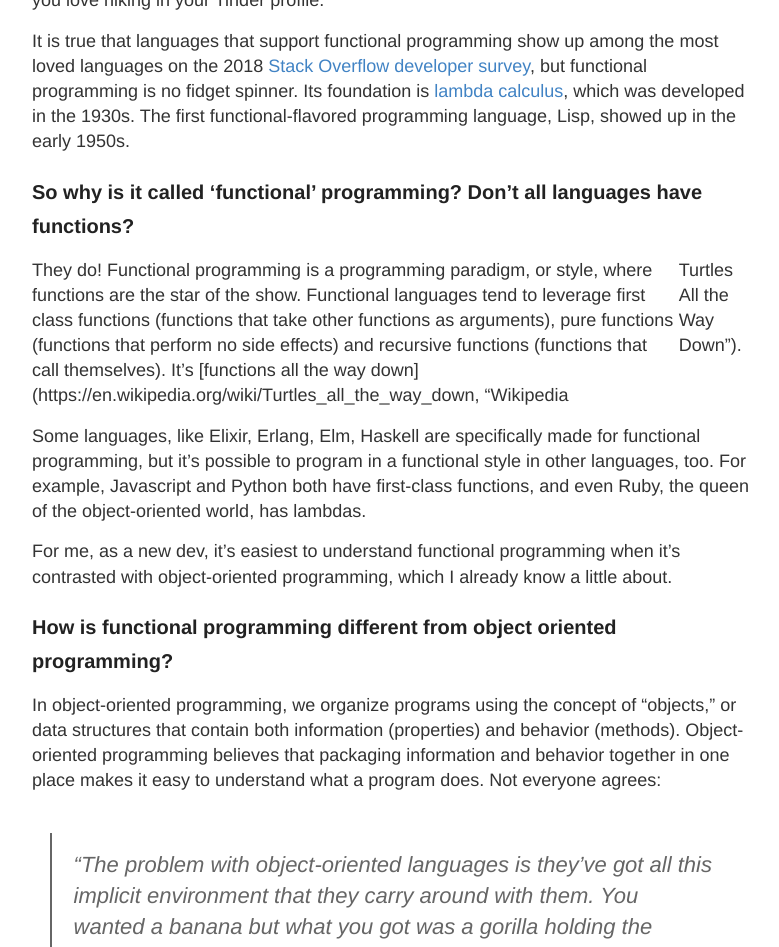
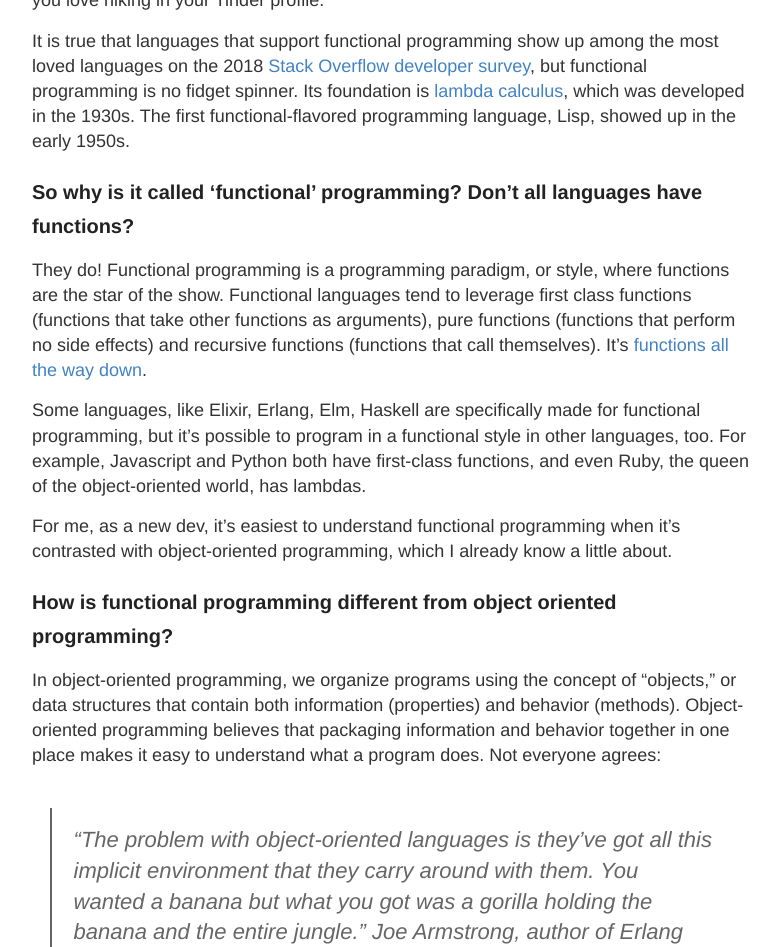
Before and after one commit to mbdebbeler/mbdebbeler.github.io, a Jekyll site: the page built from _posts/2019-09-20-What-Is-Functional-Programming.md, in a window 1280 px wide and 1400 px high, scrolled down 289 px. Shown: the top 947 px of the window, without its empty margins (248-1027 px from the left). Built offline with Jekyll 4.4.1, drawn with Linux system fonts in a browser that asks for light colours; some of the changed text lies outside the part shown.

Commit message:
fix link error and images

```diff
--- a/_posts/2019-09-20-What-Is-Functional-Programming.md
+++ b/_posts/2019-09-20-What-Is-Functional-Programming.md
@@ -11,7 +11,7 @@ It is true that languages that support functional programming show up among the
 
 ### So why is it called ‘functional’ programming? Don’t all languages have functions?
 
-They do! Functional programming is a programming paradigm, or style, where functions are the star of the show. Functional languages tend to leverage first class functions (functions that take other functions as arguments), pure functions (functions that perform no side effects) and recursive functions (functions that call themselves). It’s [functions all the way down](https://en.wikipedia.org/wiki/Turtles_all_the_way_down, "Wikipedia | Turtles All the Way Down").
+They do! Functional programming is a programming paradigm, or style, where functions are the star of the show. Functional languages tend to leverage first class functions (functions that take other functions as arguments), pure functions (functions that perform no side effects) and recursive functions (functions that call themselves). It’s [functions all the way down](https://en.wikipedia.org/wiki/Turtles_all_the_way_down, "Wikipedia - Turtles All the Way Down").
 
 Some languages, like Elixir, Erlang, Elm, Haskell are specifically made for functional programming, but it’s possible to program in a functional style in other languages, too. For example, Javascript and Python both have first-class functions, and even Ruby, the queen of the object-oriented world, has lambdas.
 
@@ -26,13 +26,13 @@ In object-oriented programming, we organize programs using the concept of “obj
 
 By contrast, functional programming believes information and behavior should be kept separate.  Data is generally stored in plain arrays or hashes. These are then passed to tiny functions, which are stacked and sculpted like legos to create desired behavior. As a principle, combining bite-sized methods to get custom behavior isn’t unique to functional programming. It’s called composition, and object-oriented programming uses it too.
 
-![Plush gorilla with sewn-on banana](https://github.com/mbdebbeler/mbdebbeler.github.io/tree/master/images/plush-gorilla.jpg)
+![Plush gorilla with sewn-on banana](https://i.ebayimg.com/images/g/tfcAAOSwKc1cR-52/s-l300.jpg)
 
-_Joe Armstrong's metaphor..._
+_A plush banana that always comes attached to a gorilla._
 
-![Lego gorilla with detachable banana](https://github.com/mbdebbeler/mbdebbeler.github.io/tree/master/images/lego-gorilla.jpg)
+![Lego gorilla with detachable banana](https://images-na.ssl-images-amazon.com/images/I/41gmX9mVmGL._SX425_.jpg)
 
-_...extended. We can reuse the lego banana for our all of our fruit salad sculpture needs!_
+_A Lego banana we can reuse for our fruit salad sculpture needs!_
 
 Another core concept of functional programming is immutability, or the idea that, once stored, the contents of a variable should never be changed. If we need to transform those contents, we'll make a copy and if we’re going to need it later, we save the transformed copy in a new variable. That means there are essentially no variables in functional programming! There are only constants!
 
```
